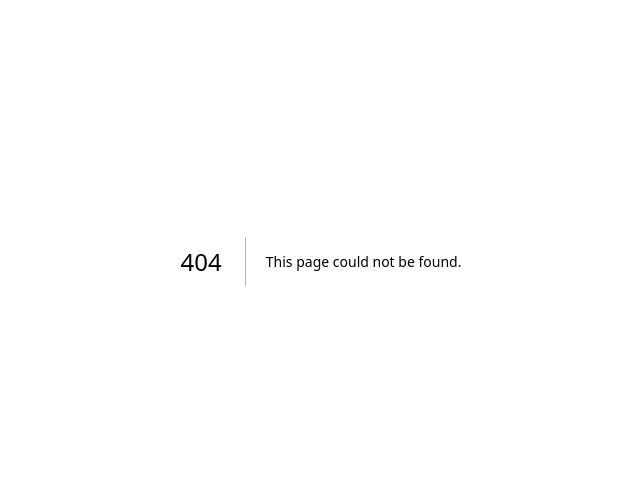
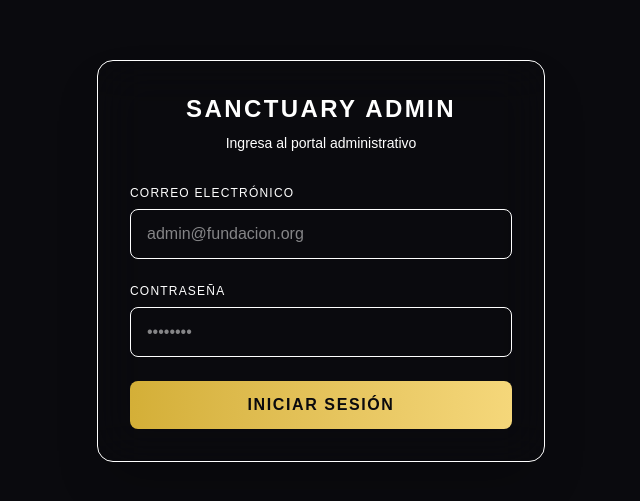
Before and after one commit to Nicolas8624/FundacionPrincipioFin-frontend, a Next.js app: page /login in a window 1280 px wide. Before the commit this address had no page. Shown: the part 139-640 px from the top of the page, without its empty margins (319-959 px from the left). Built offline with nearby package versions, Linux system fonts and the light colour scheme.

Commit message:
feat(auth): configurar supabase cliente servidor, middleware y layout administrativo inicial

```diff
--- /dev/null
+++ b/src/app/(admin)/admin/dashboard/page.tsx
@@ -0,0 +1,37 @@
+export default function AdminDashboardPage() {
+  return (
+    <div>
+      <h1 className="text-3xl font-montserrat font-semibold text-on-surface mb-8 tracking-wide">
+        Resumen General
+      </h1>
+
+      <div className="grid grid-cols-1 md:grid-cols-3 gap-6 mb-8">
+        <div className="p-6 rounded-2xl bg-surface-container border border-outline-variant">
+          <h3 className="text-xs font-montserrat uppercase tracking-widest text-on-surface-variant mb-2">
+            Nuevas Inscripciones
+          </h3>
+          <p className="text-3xl font-inter font-light text-primary">12</p>
+        </div>
+        <div className="p-6 rounded-2xl bg-surface-container border border-outline-variant">
+          <h3 className="text-xs font-montserrat uppercase tracking-widest text-on-surface-variant mb-2">
+            Mensajes sin leer
+          </h3>
+          <p className="text-3xl font-inter font-light text-primary">5</p>
+        </div>
+        <div className="p-6 rounded-2xl bg-surface-container border border-outline-variant">
+          <h3 className="text-xs font-montserrat uppercase tracking-widest text-on-surface-variant mb-2">
+            Cursos Activos
+          </h3>
+          <p className="text-3xl font-inter font-light text-on-surface">8</p>
+        </div>
+      </div>
+
+      <div className="p-8 rounded-2xl bg-surface-container border border-outline-variant">
+        <h2 className="text-lg font-inter text-on-surface mb-4">Actividad Reciente</h2>
+        <div className="text-sm text-on-surface-variant">
+          El panel de control interactivo estará conectado con la base de datos de Supabase.
+        </div>
+      </div>
+    </div>
+  );
+}
--- /dev/null
+++ b/src/app/(admin)/layout.tsx
@@ -0,0 +1,57 @@
+import { redirect } from 'next/navigation';
+import { createServerClient } from '@/services/supabase/server';
+import Link from 'next/link';
+
+export default async function AdminLayout({ children }: { children: React.ReactNode }) {
+  // Verificación adicional de sesión (opcional, ya se hace en middleware)
+  const supabase = await createServerClient();
+  const { data: { user } } = await supabase.auth.getUser();
+
+  if (!user) {
+    redirect('/login');
+  }
+
+  return (
+    <div className="min-h-screen bg-surface flex">
+      {/* Sidebar Admin */}
+      <aside className="w-64 border-r border-outline-variant bg-surface-container-low flex flex-col">
+        <div className="p-6 border-b border-outline-variant">
+          <h2 className="text-primary font-montserrat font-bold tracking-widest text-sm uppercase">
+            Sanctuary Admin
+          </h2>
+        </div>
+        <nav className="flex-1 p-4 space-y-2">
+          <Link href="/admin/dashboard" className="block px-4 py-2 rounded-lg text-on-surface hover:bg-surface-container hover:text-primary transition-colors text-sm font-inter">
+            Resumen
+          </Link>
+          <Link href="/admin/cursos" className="block px-4 py-2 rounded-lg text-on-surface-variant hover:bg-surface-container hover:text-primary transition-colors text-sm font-inter">
+            Cursos y Programas
+          </Link>
+          <Link href="/admin/solicitudes-ph" className="block px-4 py-2 rounded-lg text-on-surface-variant hover:bg-surface-container hover:text-primary transition-colors text-sm font-inter">
+            Solicitudes PH
+          </Link>
+          <Link href="/admin/cms" className="block px-4 py-2 rounded-lg text-on-surface-variant hover:bg-surface-container hover:text-primary transition-colors text-sm font-inter">
+            Gestor de Contenidos
+          </Link>
+        </nav>
+        <div className="p-4 border-t border-outline-variant">
+          <p className="text-xs text-on-surface-variant truncate">
+            {user.email}
+          </p>
+          <form action="/auth/signout" method="post" className="mt-2">
+            <button className="text-xs text-error hover:text-error-container font-semibold uppercase tracking-wider">
+              Cerrar Sesión
+            </button>
+          </form>
+        </div>
+      </aside>
+
+      {/* Contenido Principal */}
+      <main className="flex-1 overflow-auto bg-surface relative">
+        <div className="p-8">
+          {children}
+        </div>
+      </main>
+    </div>
+  );
+}
--- /dev/null
+++ b/src/app/(auth)/login/page.tsx
@@ -0,0 +1,56 @@
+import { Button } from '@/components/ui/button';
+
+export default function LoginPage() {
+  return (
+    <div className="min-h-screen flex items-center justify-center bg-surface relative overflow-hidden">
+      {/* Background Blur Elements */}
+      <div className="absolute inset-0 z-0">
+        <div className="absolute top-1/4 left-1/4 w-96 h-96 bg-primary/10 rounded-full blur-[128px]" />
+        <div className="absolute bottom-1/4 right-1/4 w-96 h-96 bg-primary/5 rounded-full blur-[128px]" />
+      </div>
+
+      {/* Login Card */}
+      <div className="relative z-10 w-full max-w-md p-8 rounded-2xl bg-surface-container-low/70 backdrop-blur-xl border border-outline-variant shadow-2xl">
+        <div className="text-center mb-8">
+          <h1 className="text-2xl font-bold tracking-widest text-primary font-montserrat uppercase mb-2">
+            Sanctuary Admin
+          </h1>
+          <p className="text-on-surface-variant text-sm font-inter">
+            Ingresa al portal administrativo
+          </p>
+        </div>
+
+        <form className="space-y-6">
+          <div>
+            <label className="block text-xs font-montserrat uppercase tracking-widest text-on-surface-variant mb-2">
+              Correo Electrónico
+            </label>
+            <input
+              type="email"
+              className="w-full bg-surface/50 border border-outline-variant rounded-lg px-4 py-3 text-on-surface focus:outline-none focus:border-primary focus:ring-1 focus:ring-primary/50 transition-all"
+              placeholder="admin@fundacion.org"
+            />
+          </div>
+
+          <div>
+            <label className="block text-xs font-montserrat uppercase tracking-widest text-on-surface-variant mb-2">
+              Contraseña
+            </label>
+            <input
+              type="password"
+              className="w-full bg-surface/50 border border-outline-variant rounded-lg px-4 py-3 text-on-surface focus:outline-none focus:border-primary focus:ring-1 focus:ring-primary/50 transition-all"
+              placeholder="••••••••"
+            />
+          </div>
+
+          <button
+            type="button"
+            className="w-full bg-gradient-to-r from-[#D4AF37] to-[#F5D77A] text-[#0A0A0E] font-montserrat font-bold uppercase tracking-widest py-3 px-6 rounded-lg hover:shadow-[0_0_20px_rgba(212,175,55,0.40)] transition-all"
+          >
+            Iniciar Sesión
+          </button>
+        </form>
+      </div>
+    </div>
+  );
+}
--- /dev/null
+++ b/src/middleware.ts
@@ -0,0 +1,19 @@
+import { type NextRequest } from 'next/server'
+import { updateSession } from '@/services/supabase/middleware'
+
+export async function middleware(request: NextRequest) {
+  return await updateSession(request)
+}
+
+export const config = {
+  matcher: [
+    /*
+     * Match all request paths except for the ones starting with:
+     * - _next/static (static files)
+     * - _next/image (image optimization files)
+     * - favicon.ico (favicon file)
+     * - images, svg or any public assets
+     */
+    '/((?!_next/static|_next/image|favicon.ico|.*\\.(?:svg|png|jpg|jpeg|gif|webp)$).*)',
+  ],
+}
--- /dev/null
+++ b/src/services/supabase/client.ts
@@ -0,0 +1,8 @@
+import { createBrowserClient as createBrowserSupabaseClient } from '@supabase/ssr'
+
+export function createBrowserClient() {
+  return createBrowserSupabaseClient(
+    process.env.NEXT_PUBLIC_SUPABASE_URL!,
+    process.env.NEXT_PUBLIC_SUPABASE_ANON_KEY!
+  )
+}
--- /dev/null
+++ b/src/services/supabase/middleware.ts
@@ -0,0 +1,56 @@
+import { createServerClient } from '@supabase/ssr'
+import { NextResponse, type NextRequest } from 'next/server'
+
+export async function updateSession(request: NextRequest) {
+  let supabaseResponse = NextResponse.next({
+    request,
+  })
+
+  const supabase = createServerClient(
+    process.env.NEXT_PUBLIC_SUPABASE_URL!,
+    process.env.NEXT_PUBLIC_SUPABASE_ANON_KEY!,
+    {
+      cookies: {
+        getAll() {
+          return request.cookies.getAll()
+        },
+        setAll(cookiesToSet) {
+          cookiesToSet.forEach(({ name, value, options }) => request.cookies.set(name, value))
+          supabaseResponse = NextResponse.next({
+            request,
+          })
+          cookiesToSet.forEach(({ name, value, options }) =>
+            supabaseResponse.cookies.set(name, value, options)
+          )
+        },
+      },
+    }
+  )
+
+  // IMPORTANT: Avoid writing any logic between createServerClient and
+  // supabase.auth.getUser(). A simple mistake could make it very hard to debug
+  // issues with users being randomly logged out.
+
+  const {
+    data: { user },
+  } = await supabase.auth.getUser()
+
+  const url = request.nextUrl.clone()
+
+  // Protección de rutas: Si no hay usuario y se intenta acceder a una ruta protegida
+  if (
+    !user &&
+    (url.pathname.startsWith('/admin') || url.pathname.startsWith('/portal'))
+  ) {
+    url.pathname = '/login'
+    return NextResponse.redirect(url)
+  }
+
+  // Si el usuario ya está logueado y trata de acceder a login, redirigir al dashboard
+  if (user && url.pathname === '/login') {
+    url.pathname = '/admin/dashboard'
+    return NextResponse.redirect(url)
+  }
+
+  return supabaseResponse
+}
--- /dev/null
+++ b/src/services/supabase/server.ts
@@ -0,0 +1,28 @@
+import { createServerClient as createServerSupabaseClient } from '@supabase/ssr'
+import { cookies } from 'next/headers'
+
+export async function createServerClient() {
+  const cookieStore = await cookies()
+
+  return createServerSupabaseClient(
+    process.env.NEXT_PUBLIC_SUPABASE_URL!,
+    process.env.NEXT_PUBLIC_SUPABASE_ANON_KEY!,
+    {
+      cookies: {
+        getAll() {
+          return cookieStore.getAll()
+        },
+        setAll(cookiesToSet) {
+          try {
+            cookiesToSet.forEach(({ name, value, options }) =>
+              cookieStore.set(name, value, options)
+            )
+          } catch {
+            // El `setAll` fallará si se llama desde un Server Component.
+            // Esto es esperado. Las cookies se refrescan en el middleware.
+          }
+        },
+      },
+    }
+  )
+}
```
Also changed, not shown: 1 other file (tests, documents, lock files or other folders).
